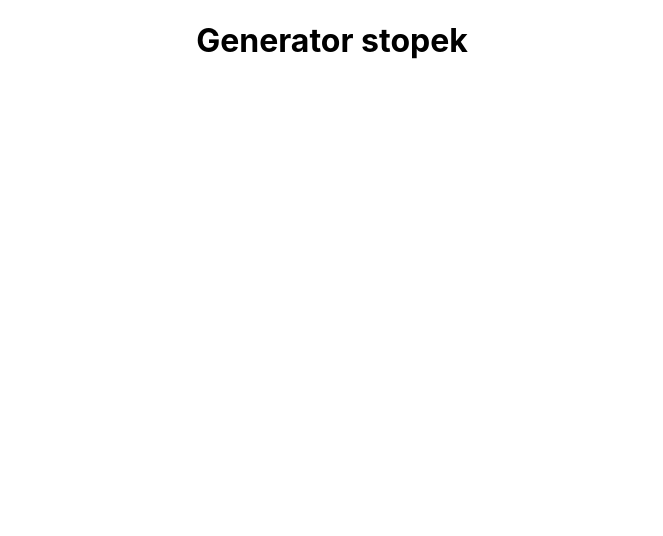
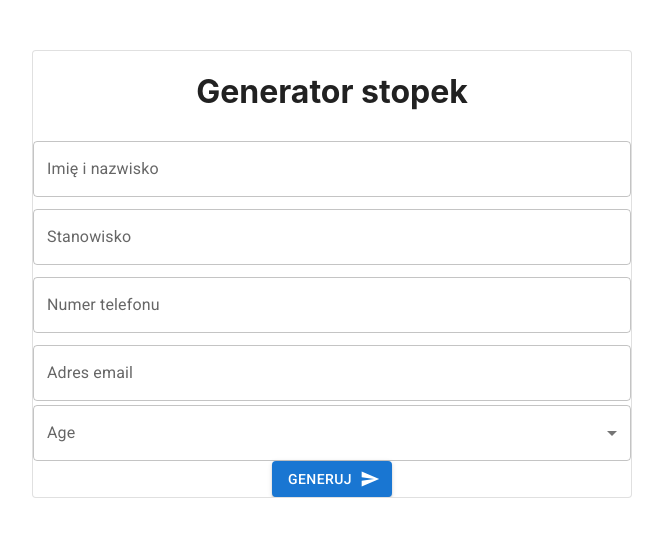
Before and after one commit to tomek2x1/signature-generator, a React (Create React App) app: page / in a window 1280 px wide. Shown: the top 536 px of the page, without its empty margins (308-971 px from the left). Built offline with nearby package versions, Linux system fonts and the light colour scheme.

Commit message:
Podstawowa forma formularza

```diff
--- a/package.json
+++ b/package.json
@@ -5,6 +5,7 @@
   "dependencies": {
     "@emotion/react": "^11.6.0",
     "@emotion/styled": "^11.6.0",
+    "@mui/icons-material": "^5.1.1",
     "@mui/material": "^5.1.1",
     "@mui/styled-engine-sc": "^5.1.0",
     "@testing-library/jest-dom": "^5.15.0",
--- a/src/App.js
+++ b/src/App.js
@@ -1,9 +1,66 @@
 import './App.css';
+import { useState } from 'react';
+import Box from '@mui/material/Box';
+import Card from '@mui/material/Card';
+import InputLabel from '@mui/material/InputLabel';
+import MenuItem from '@mui/material/MenuItem';
+import FormControl from '@mui/material/FormControl';
+import Select from '@mui/material/Select';
+import Button from '@mui/material/Button';
+import SendIcon from '@mui/icons-material/Send';
+import TextField from '@mui/material/TextField';
 
 const App = () => {
+  const [data, setData] = useState({
+    name:"",
+    position:"",
+    phone:"",
+    email:"",
+    workplace:"",
+  })
+
+  const workplaces = ["Salon sprzedaży w Warszawie", "Salon sprzedaży w Krakowie" ,"Salon sprzedaży w Rzeszowie" ,"Salon sprzedaży w Zamościu" ,"Punkt sprzedaży w Gdańsku" ,"Punkt sprzedaży w Poznaniu"];
+
+  const workspace = workplaces.map(workplace => {
+    return(
+      <MenuItem value={workplace}>{workplace}</MenuItem>
+    )
+  })
+
+  const handleChange = (e) => {
+    setData({...data, [e.target.name]: e.target.value});
+  }
+
   return (
     <div className="App">
-      <h1>Generator stopek</h1>
+      <Box sx={{ maxWidth: 600, margin: "50px auto"}}>
+        <Card variant="outlined">
+          <h1>Generator stopek</h1>
+          <form>
+            <TextField id="name" name="name" value={data.name} label="Imię i nazwisko" variant="outlined" fullWidth margin="dense" onChange={e=>handleChange(e)}/>
+            <TextField id="position" name="position" value={data.position} label="Stanowisko" variant="outlined" fullWidth margin="dense" onChange={e=>handleChange(e)}/>
+            <TextField id="phone" name="phone" value={data.phone} label="Numer telefonu" variant="outlined" fullWidth margin="dense" onChange={e=>handleChange(e)}/>
+            <TextField id="email" name="email" value={data.email} label="Adres email" variant="outlined" fullWidth margin="dense" onChange={e=>handleChange(e)}/>
+            <FormControl fullWidth>
+              <InputLabel id="workplace-label">Age</InputLabel>
+              <Select
+                labelId="workplace-label"
+                id="workplace"
+                label="Age"
+                variant="outlined"
+                name="workplace"
+                value={data.workplace}
+                onChange={e=>handleChange(e)}
+              >
+                {workspace}
+              </Select>
+            </FormControl>
+            <Button variant="contained" endIcon={<SendIcon />}>
+              Generuj
+            </Button>
+          </form>
+        </Card>
+      </Box>
     </div>
   );
 }
```
Also changed, not shown: 1 other file (tests, documents, lock files or other folders).
